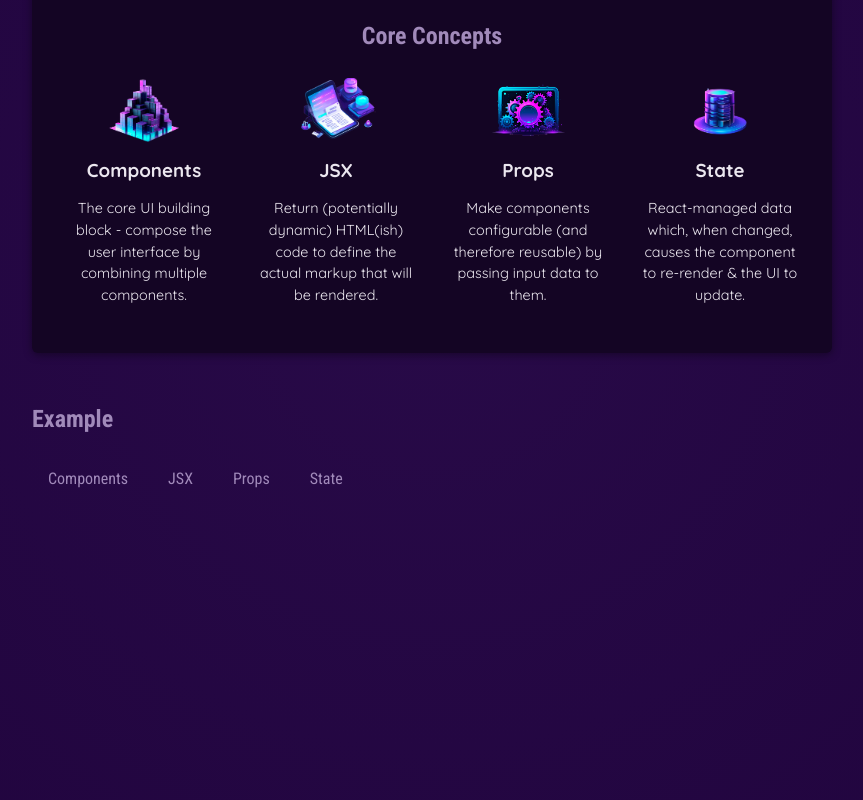
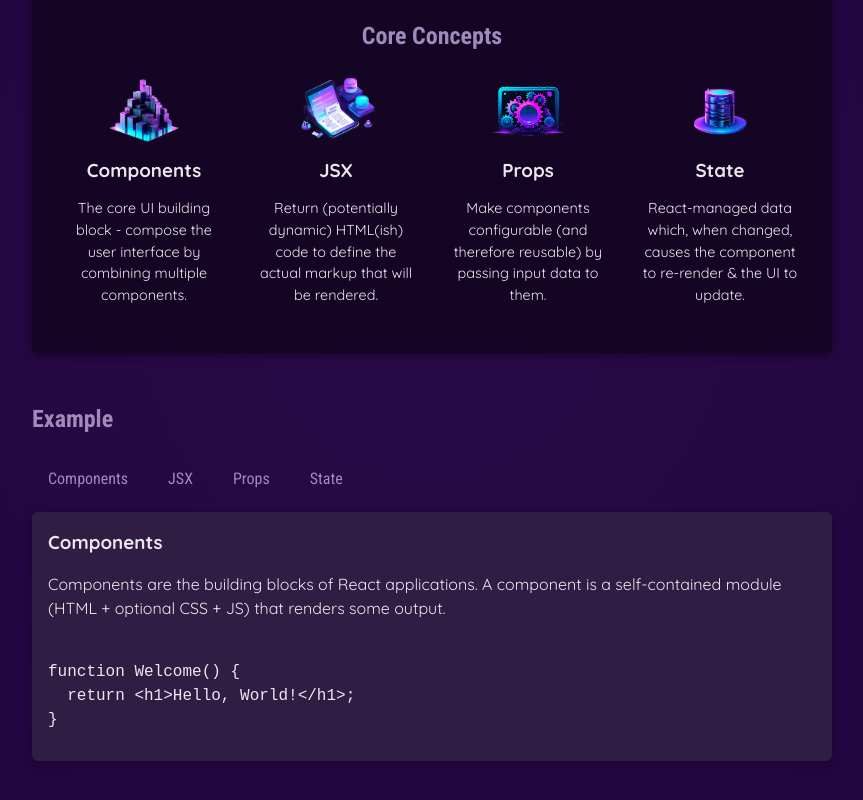
Before and after one commit to Yogi-Choudhary/01-react-project, a React (Vite) app: page / in a window 1280 px wide. Shown: the part 346-1146 px from the top of the page, without its empty margins (208-1071 px from the left). Built offline with nearby package versions, Linux system fonts and the light colour scheme.

Commit message:
deriving & outputting data based on state

```diff
--- a/src/App.jsx
+++ b/src/App.jsx
@@ -1,9 +1,19 @@
+import { useState } from 'react';
+
 import { CORE_CONCEPTS } from './data.js';
 import Header from './components/Header/Header.jsx';
 import CoreConcept from './components/CoreConcept.jsx';
 import TabButton from './components/TabButton.jsx';
+import { EXAMPLES } from './data.js';
 
 function App() {
+  const [ selectedTopic, setSelectedTopic ] =  useState('components')
+  // let tabContent = 'Please click a button'
+  function hendleSelect(selectedButton) {
+    // selected button => 'components', 'jsx', 'props', 'state'
+    setSelectedTopic(selectedButton);
+    console.log(selectedTopic)
+  }
   return (
     <div>
       <Header/>
@@ -24,11 +34,20 @@ function App() {
         <section id='examples'>
           <h2>Example</h2>
           <menu>
-            <TabButton>Components</TabButton>
-            <TabButton>JSX</TabButton>
-            <TabButton>Props</TabButton>
-            <TabButton>State</TabButton>
+            <TabButton onSelect={() => hendleSelect('components')}>Components</TabButton>
+            <TabButton onSelect={() => hendleSelect('jsx')}>JSX</TabButton>
+            <TabButton onSelect={() => hendleSelect('props')}>Props</TabButton>
+            <TabButton onSelect={() => hendleSelect('state')}>State</TabButton>
           </menu>
+          <div id='tab-content'>
+            <h3>{EXAMPLES[selectedTopic].title}</h3>
+            <p>{EXAMPLES[selectedTopic].description}</p>
+            <pre>
+              <code>
+                {EXAMPLES[selectedTopic].code}
+              </code>
+            </pre>
+          </div>
         </section>
       </main>
     </div>
--- a/src/components/TabButton.jsx
+++ b/src/components/TabButton.jsx
@@ -1,7 +1,8 @@
-export default function TabButton({ children }) {
+export default function TabButton({ children, onSelect }) {
+
   return (
     <li>
-      <button>{children}</button>
+      <button onClick={onSelect}>{children}</button>
     </li>
   );
 }
--- a/src/data.js
+++ b/src/data.js
@@ -29,3 +29,54 @@ export const CORE_CONCEPTS = [
       'React-managed data which, when changed, causes the component to re-render & the UI to update.',
   },
 ];
+
+export const EXAMPLES = {
+  components: {
+    title: 'Components',
+    description:
+      'Components are the building blocks of React applications. A component is a self-contained module (HTML + optional CSS + JS) that renders some output.',
+    code: `
+function Welcome() {
+  return <h1>Hello, World!</h1>;
+}`,
+  },
+  jsx: {
+    title: 'JSX',
+    description:
+      'JSX is a syntax extension to JavaScript. It is similar to a template language, but it has full power of JavaScript (e.g., it may output dynamic content).',
+    code: `
+<div>
+  <h1>Welcome {userName}</h1>
+  <p>Time to learn React!</p>
+</div>`,
+  },
+  props: {
+    title: 'Props',
+    description:
+      'Components accept arbitrary inputs called props. They are like function arguments.',
+    code: `
+function Welcome(props) {
+  return <h1>Hello, {props.name}</h1>;
+}`,
+  },
+  state: {
+    title: 'State',
+    description:
+      'State allows React components to change their output over time in response to user actions, network responses, and anything else.',
+    code: `
+function Counter() {
+  const [isVisible, setIsVisible] = useState(false);
+
+  function handleClick() {
+    setIsVisible(true);
+  }
+
+  return (
+    <div>
+      <button onClick={handleClick}>Show Details</button>
+      {isVisible && <p>Amazing details!</p>}
+    </div>
+  );
+}`,
+  },
+};
```
